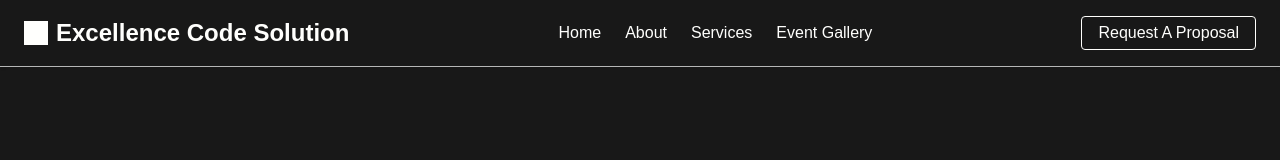
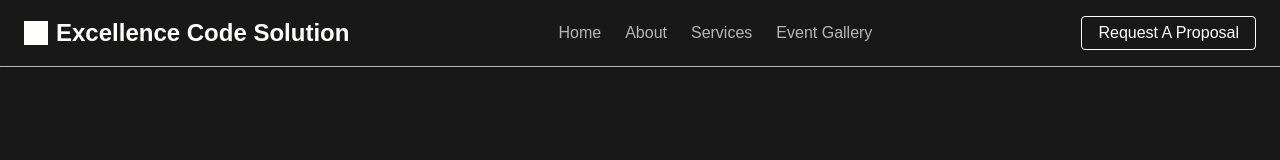
Before and after one commit to hammadmalikcs/ECS-Website-Project, a Next.js app: page / in a window 1280 px wide. Shown: the top 160 px of the page. Built offline with nearby package versions, Linux system fonts and the light colour scheme.

Commit message:
Changes in Navbar

```diff
--- a/app/page.js
+++ b/app/page.js
@@ -30,11 +30,11 @@ export default function ContactPage() {
           <div className="w-6 h-6 bg-[#FFFFFD]" />
           <span>Excellence Code Solution</span>
         </div>
-        <nav className="space-x-6 text-[#FFFFFD]">
-          <a href="#" className="hover:text-[#B5B6B6]">Home</a>
-          <a href="#" className="hover:text-[#B5B6B6]">About</a>
-          <a href="#" className="hover:text-[#B5B6B6]">Services</a>
-          <a href="#" className="hover:text-[#B5B6B6]">Event Gallery</a>
+        <nav className="space-x-6 text-[#B5B6B6]">
+          <a href="#" className="hover:text-[#FFFFFD]">Home</a>
+          <a href="#" className="hover:text-[#FFFFFD]">About</a>
+          <a href="#" className="hover:text-[#FFFFFD]">Services</a>
+          <a href="#" className="hover:text-[#FFFFFD]">Event Gallery</a>
         </nav>
         <button className="border border-[#FFFFFD] text-[#FFFFFD] px-4 py-1 rounded hover:bg-[#B5B6B6] hover:text-[#181818]">
           Request A Proposal
```
